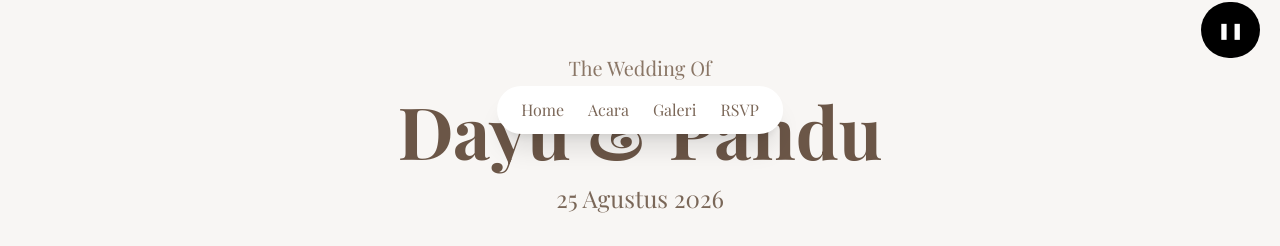
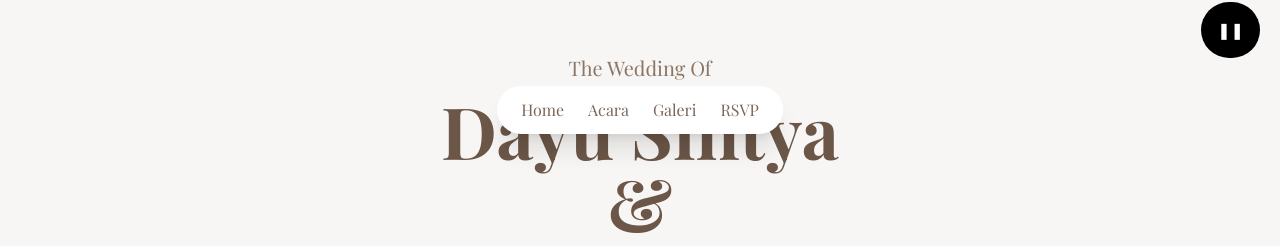
Before and after one commit to eggyyuliandika/wedding-invitation, a Next.js app: page / in a window 1280 px wide. Shown: the part 646-892 px from the top of the page. Built offline with nearby package versions, Linux system fonts and the light colour scheme; a web font is replaced by a local one.

Commit message:
update name and date

```diff
--- a/src/components/Event.tsx
+++ b/src/components/Event.tsx
@@ -4,7 +4,7 @@ const events = [
   {
     title: "Resepsi",
     date: "Selasa, 25 Agustus 2026",
-    time: "11:00 WITA - 17:00 WITA",
+    time: "11:00 - 17:00 WITA",
   },
 ];
 
--- a/src/components/Hero.tsx
+++ b/src/components/Hero.tsx
@@ -37,11 +37,14 @@ export default function Hero() {
       <div className="relative z-10 px-6 pb-16 text-center">
         <p className="text-[#8a7666] text-xl mb-3">The Wedding Of</p>
 
-        <h1 className="text-5xl md:text-7xl font-bold text-[#6b5647]">
-          Dayu & Pandu
+        <h1 className="text-3xl md:text-7xl font-bold text-[#6b5647]">
+          Dayu Sintya
+          <br />
+          & <br />
+          Pandu Satya
         </h1>
 
-        <p className="mt-4 text-2xl text-[#7a6758]">25 Agustus 2026</p>
+        <p className="mt-4 text-xl text-[#7a6758]">25 Agustus 2026</p>
 
         <div className="mt-8">{/* <GuestName /> */}</div>
 
```
